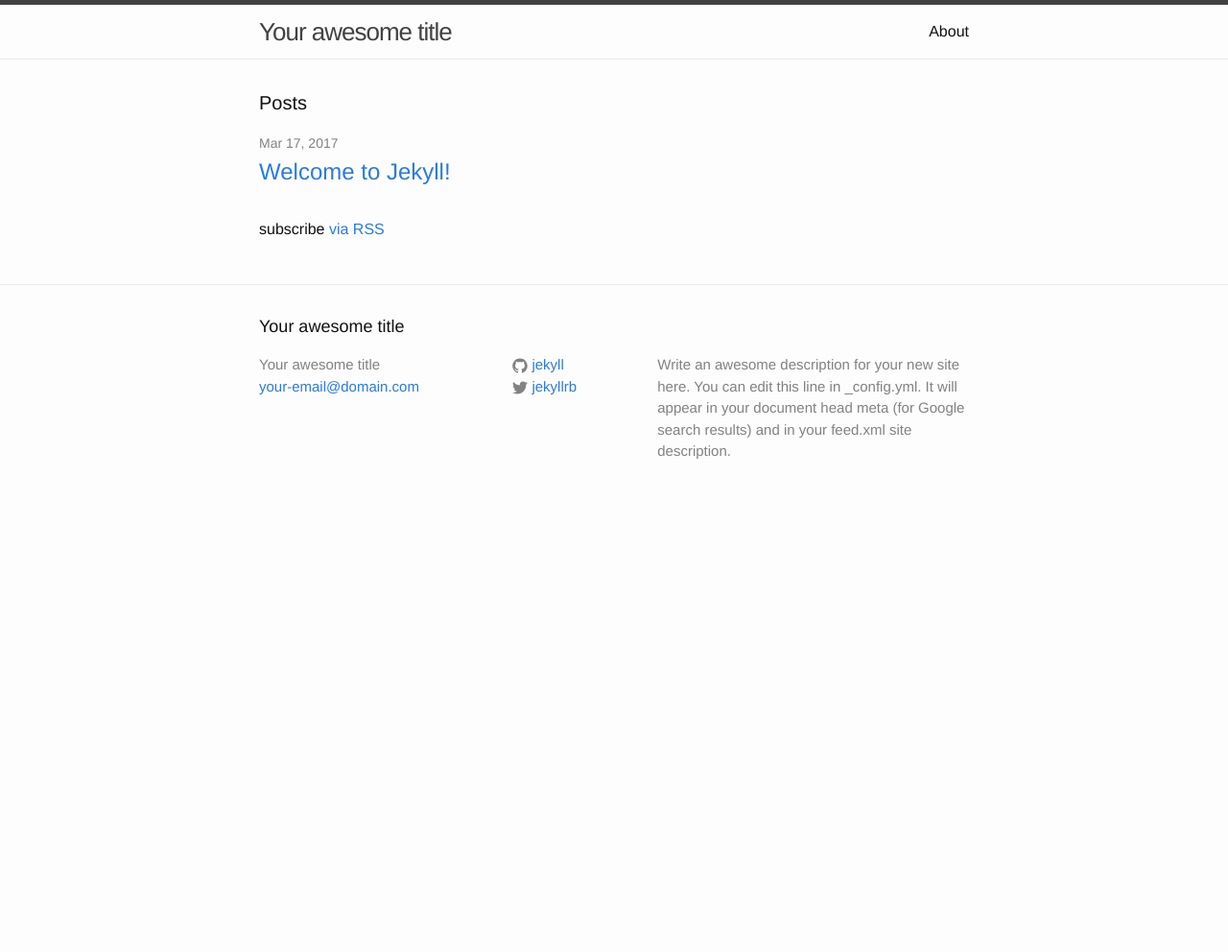
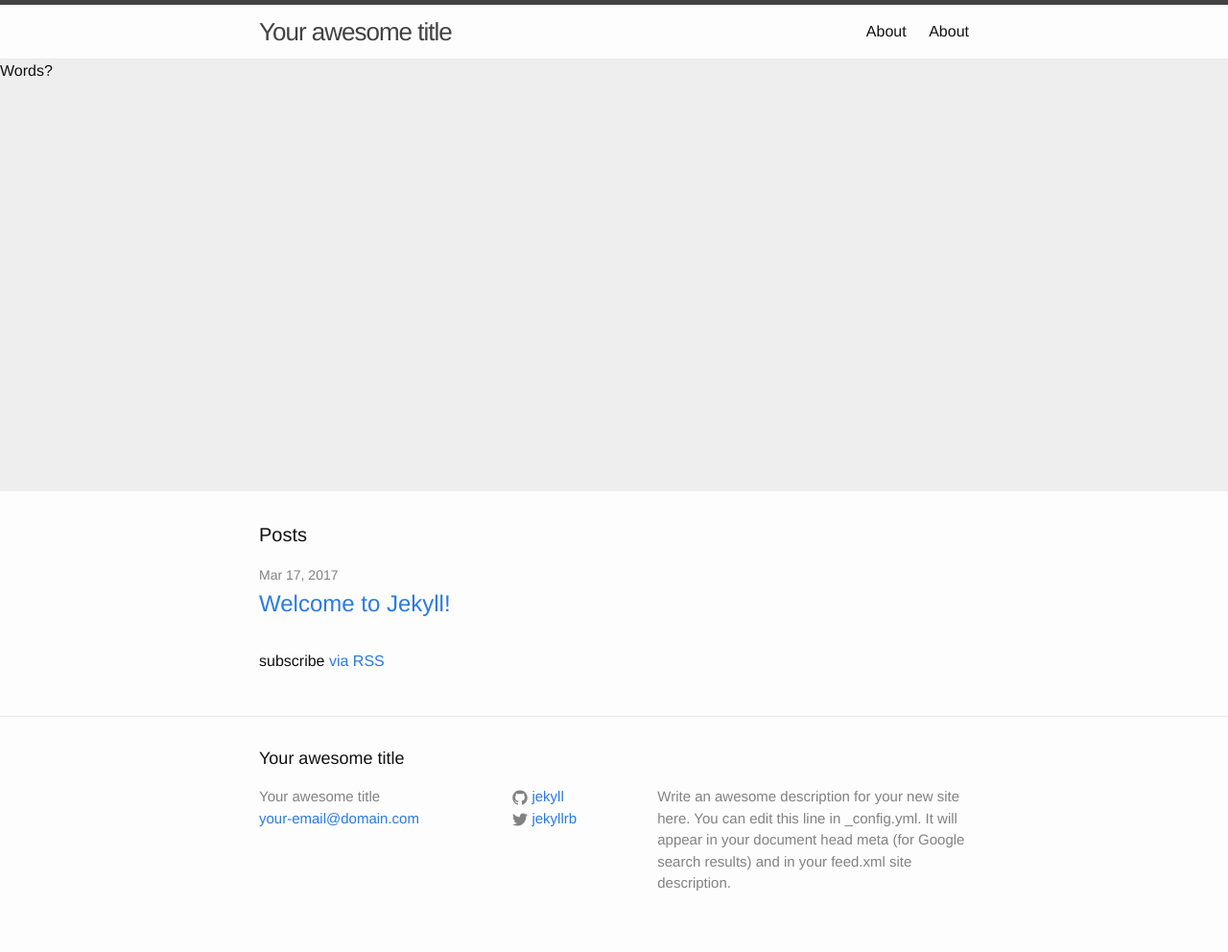
Before and after one commit to emilyeserven/agency-parody-2017, a Jekyll site: the page built from index.html, in a window 1280 px wide. Shown: the whole page at 96% size. Built offline with Jekyll 4.4.1, drawn with Linux system fonts in a browser that asks for light colours; before the commit the page ends 900 px from its top, so only the background shows below that.

```diff
--- /dev/null
+++ b/_layouts/homepage.html
@@ -0,0 +1,23 @@
+<!DOCTYPE html>
+<html>
+
+  {% include head.html %}
+
+  <body>
+
+    {% include header.html %}
+    <div class="home-slider">
+        Words?
+    </div>
+
+    <div class="page-content">
+      <div class="wrapper">
+        {{ content }}
+      </div>
+    </div>
+
+    {% include footer.html %}
+
+  </body>
+
+</html>
--- a/css/main.scss
+++ b/css/main.scss
@@ -51,3 +51,10 @@ $on-laptop:        800px;
         "layout",
         "syntax-highlighting"
 ;
+
+
+.home-slider {
+    height: 50vh;
+    display:block;
+    background-color: #eee;
+}
--- a/index.html
+++ b/index.html
@@ -1,5 +1,5 @@
 ---
-layout: default
+layout: homepage
 ---
 
 <div class="home">
```
Also changed, not shown: about.html (added, +13 -0 lines), about.md (deleted, +0 -15 lines), services.html (added, +13 -0 lines), 5 other files.
